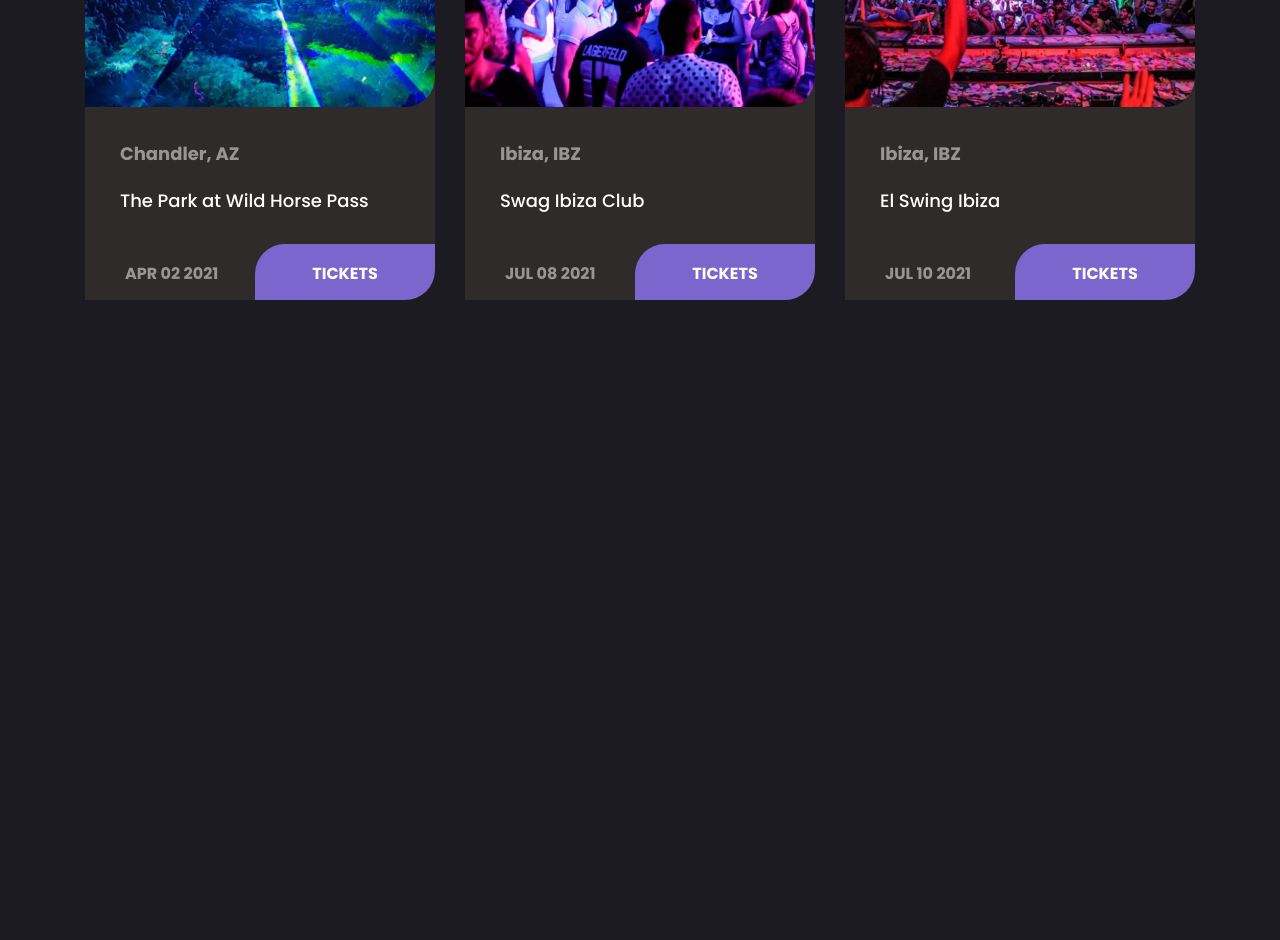
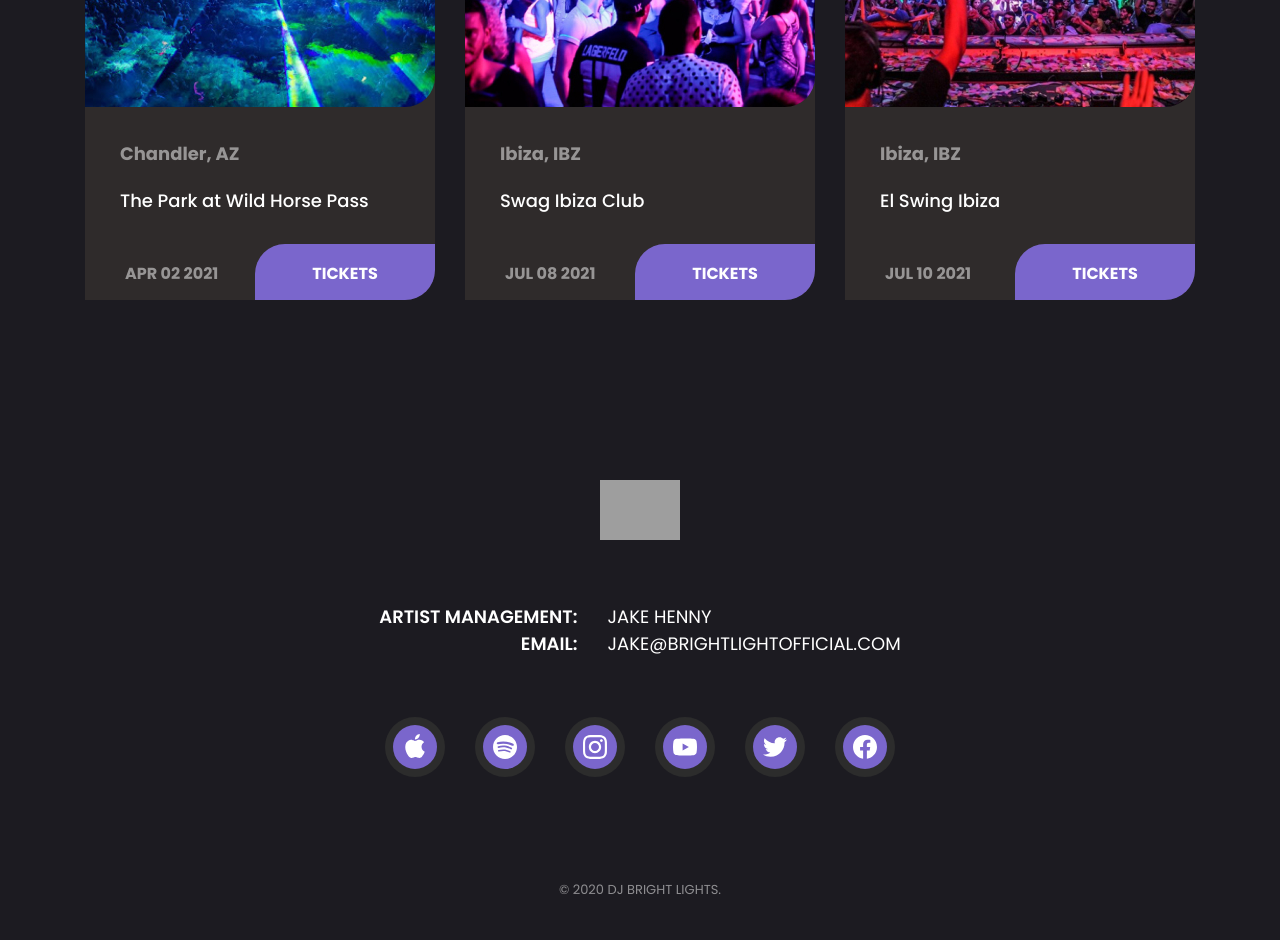
Before and after one commit to Josuke12/bright-lights, a website: page src/index.pug in a window 1280 px wide. Shown: the part 4019-4959 px from the top of the page. Before the commit the page ends 4319 px from the top, so only its background shows below. Drawn offline with nearby package versions, Linux system fonts and the light colour scheme; files that its build step writes are made by us from their sources; grey boxes are pictures that could not be loaded; files whose address does not match are found by name.

Commit message:
Add contacts block

```diff
--- a/src/index.pug
+++ b/src/index.pug
@@ -17,3 +17,4 @@ block content
 			include pug/components/tracks
 			include pug/components/media
 			include pug/components/tours
+			include pug/components/contacts
--- /dev/null
+++ b/src/pug/components/contacts.pug
@@ -0,0 +1,18 @@
+- const contactSocials = ['apple', 'spotify', 'inst', 'yt', 'twitter', 'fb'];
+
+section.contacts#contacts
+	.contacts__logo
+		img(src="img/logo.svg", alt="")
+	.contacts__text
+		.contacts__titles
+			h3 Artist Management:
+			h3 Email:
+		.contacts__content
+			p Jake Henny
+			p Jake@BrightLightOfficial.com
+	.contacts__socials
+		each soc in contactSocials
+			a(href="#") <img src="img/#{soc}.svg", alt="">
+			- ;
+	.contacts__copy
+		p © 2020 DJ bright lights.
--- /dev/null
+++ b/src/scss/components/contacts.scss
@@ -0,0 +1,84 @@
+.contacts {
+	margin-top: 18rem;
+	display: flex;
+	flex-direction: column;
+	align-items: center;
+
+	&__logo {
+		margin-bottom: 6rem;
+		img {
+			max-width: 22.3rem;
+			max-height: 6rem;
+		}
+	}
+
+	&__text {
+		display: flex;
+		align-items: center;
+		margin-bottom: 6rem;
+	}
+
+	&__titles {
+		margin-right: 3rem;
+		display: flex;
+		flex-direction: column;
+		align-items: flex-end;
+		h3 {
+			font-size: 1.8rem;
+			font-weight: 600;
+			text-transform: uppercase;
+		}
+	}
+
+	&__content {
+		p {
+			font-size: 1.8rem;
+			text-transform: uppercase;
+		}
+	}
+
+
+	&__socials {
+		display: flex;
+		align-items: center;
+		margin-bottom: 10rem;
+		img {
+			max-width: 6rem;
+			max-height: 6rem;
+		}
+		a {
+			&:not(:last-child) {
+				margin-right: 3rem;
+			}
+		}
+	}
+
+	&__copy {
+		margin-bottom: 4rem;
+		p {
+			font-size: 1.3rem;
+			text-transform: uppercase;
+			opacity: 0.5;
+		}
+	}
+}
+
+
+@media (max-width: 550px) {
+	.contacts {
+		&__text {
+			display: none;
+		}
+
+		&__socials {
+			flex-direction: column;
+
+			a {
+				&:not(:last-child) {
+					margin-right: 0;
+					margin-bottom: 1rem;
+				}
+			}
+		}
+	}
+}
--- a/src/scss/main.scss
+++ b/src/scss/main.scss
@@ -13,3 +13,4 @@
 @import 'components/tracks.scss';
 @import 'components/media.scss';
 @import 'components/tours.scss';
+@import 'components/contacts.scss';
```
Also changed, not shown: css/style.css, img/apple.svg (added), img/fb.svg (added), img/inst.svg (added), img/spotify.svg (added), img/twitter.svg (added), img/yt.svg (added), index.html.
